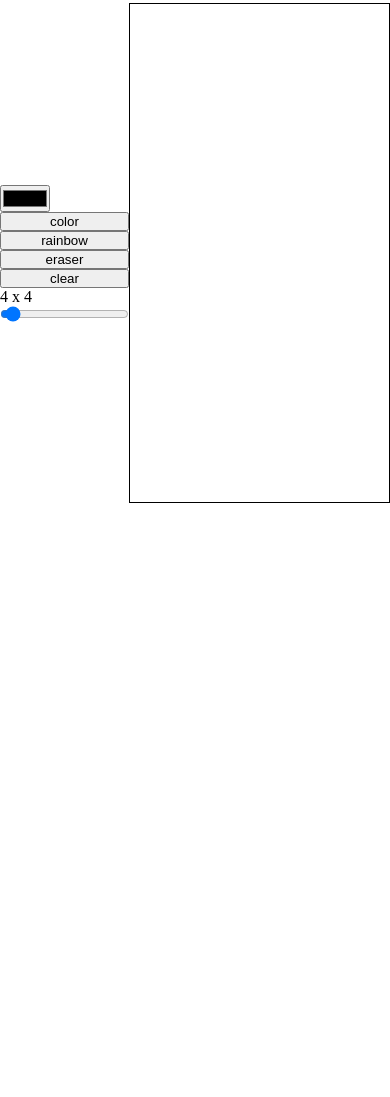
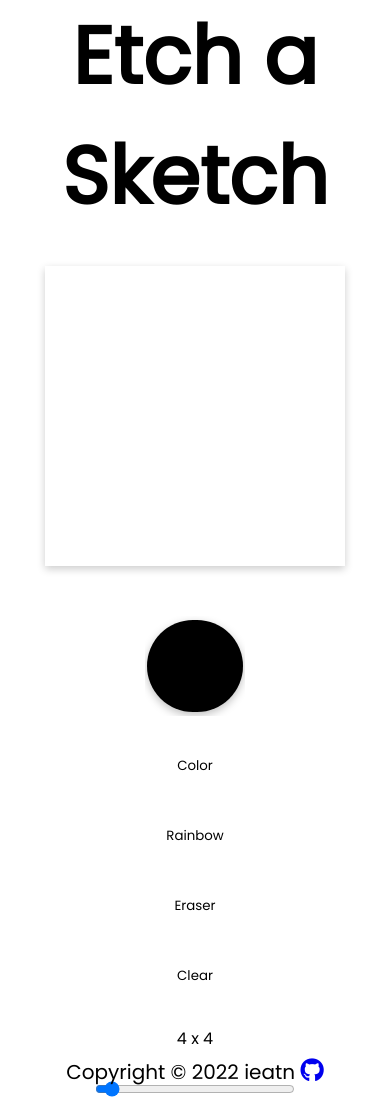
Before and after one commit to ieatn/Etch-A-Sketch, a plain HTML site: page index.html in a window 390 px wide. Shown: the part 34-1131 px from the top of the page. Before the commit the page ends 844 px from the top, so only its background shows below. Drawn offline with Linux system fonts and the light colour scheme.

Commit message:
refactor media queries, footer, design, highlight

```diff
--- a/index.html
+++ b/index.html
@@ -5,6 +5,7 @@
   <meta http-equiv="X-UA-Compatible" content="IE=edge">
   <meta name="viewport" content="width=device-width, initial-scale=1.0">
   <title>Document</title>
+  <link rel="stylesheet" href="https://cdnjs.cloudflare.com/ajax/libs/font-awesome/6.2.1/css/all.min.css" integrity="sha512-MV7K8+y+gLIBoVD59lQIYicR65iaqukzvf/nwasF0nqhPay5w/9lJmVM2hMDcnK1OnMGCdVK+iQrJ7lzPJQd1w==" crossorigin="anonymous" referrerpolicy="no-referrer" />
   <link rel="stylesheet" href="style.css" />
 </head>
 <body>
@@ -12,16 +13,25 @@
   <div class="main">
     <div class="btn-container">
       <input type="color" name="" id="colorInput">
-      <button id="colorBtn">color</button>
-      <button id="rainbowBtn">rainbow</button>
-      <button id="eraserBtn">eraser</button>
-      <button id="clearBtn">clear</button>
+      <button id="colorBtn">Color</button>
+      <button id="rainbowBtn">Rainbow</button>
+      <button id="eraserBtn">Eraser</button>
+      <button id="clearBtn">Clear</button>
       <span id="sliderText"></span>
       <input type="range" name="" id="slider" value="4" min="1" max="64">
     </div>
     <div class="grid"></div>
   </div>
 
+  <footer>
+    <p>Copyright &copy;
+      <script>document.write(new Date().getFullYear())
+      </script> ieatn
+      <a href="https://github.com/ieatn?tab=repositories" target="_blank">
+        <i class="fab fa-github"></i>
+      </a>
+    </p>
+  </footer>
   <script src="script.js"></script>
 </body>
 </html>
--- a/script.js
+++ b/script.js
@@ -79,6 +79,7 @@ const changeColor = (e) => {
 // button functions
 
 const setMode = (mode) => {
+    highlightBtn(mode)
     currentMode = mode
 }
 const reload = () => {
@@ -100,3 +101,17 @@ const updateSlider = (size) => {
 const setColor = (color) => {
     currentColor = color
 }
+const highlightBtn = (mode) => {
+    // remove highlight from all btns
+    rainbowBtn.classList.remove('active')
+    colorBtn.classList.remove('active')
+    eraserBtn.classList.remove('active')
+    // turn on whichever button is sent
+    if (mode === 'rainbow') {
+        rainbowBtn.classList.add('active')
+    } else if (mode === 'color') {
+        colorBtn.classList.add('active')
+    } else if (mode === 'eraser') {
+        eraserBtn.classList.add('active')
+    }
+}
--- a/style.css
+++ b/style.css
@@ -1,25 +1,158 @@
+@import url('https://fonts.googleapis.com/css2?family=Poppins&display=swap');
+
+html {
+    /* footer support for all websites */
+    position: relative;
+    min-height: 100%;
+}
 * {
     margin: 0;
     padding: 0;
     box-sizing: border-box;
 }
+body {
+    font-family: 'Poppins', sans-serif;
+}
 h1 {
     text-align: center;
+    padding: 30px 0;
+    font-size: 80px;
 }
 .grid {
     width: 500px;
     height: 500px;
-    border: solid black 1px;
+    box-shadow: 0 3px 8px rgba(0, 0, 0, 0.2);
     display: grid;
-    /* stops the annoying holding problem */
+    /* stops the annoying mouse holding problem */
     user-select: none;
 }
 .main {
     display: flex;
     justify-content: center;
     align-items: center;
+    margin: auto;
+    max-width: 1100px;
+    gap: 30px;
 }
 .btn-container {
     display: flex;
     flex-direction: column;
+    justify-content: center;
+    align-items: center;
+    gap: 30px;
+    width: 200px;
 }
+button {
+    padding: 10px 20px;
+    border-radius: 5px;
+    font-family: inherit;
+}
+button,
+input {
+    width: 100%;
+    border: none;
+    cursor: pointer;
+    outline: none;
+    background-color: white;
+}
+/* highlight for the button */
+button.active {
+    background-color: black;
+    color: white;
+}
+button,
+input[type='color'] {
+  transition: transform 0.1s ease-in-out;
+}
+
+/* all buttons get bigger when hovered */
+button:hover,
+input[type='color']:hover {
+  transform: scale(1.05);
+}
+input[type='color']:active {
+    transition: transform 0.05s ease-in-out;
+    transform: scale(1);
+}
+
+/* make color picker smaller */
+input[type='color'] {
+    -webkit-appearance: none;
+    width: 100px;
+    height: 100px;
+    border: none;
+}
+/* make the color picker circular */
+input[type='color']::-webkit-color-swatch {
+    border: none;
+    border-radius: 50px;
+    box-shadow: 0px 3px 8px rgba(0, 0, 0, 0.25) ;
+}
+
+/* FOOTER */
+footer {
+    position: absolute;
+    bottom: 0;
+    left: 0;
+    display: flex;
+    align-items: center;
+    justify-content: center;
+    gap: 10px;
+    width: 100%;
+    padding: 10px;
+    font-size: 20px;
+}
+
+.fa-github {
+    color: var(--primary-dark);
+    font-size: 24px;
+    transition: transform 0.3s ease-in-out;
+}
+
+.fa-github:hover {
+    transform: rotate(360deg) scale(1.2);
+}
+
+
+/* MEDIA QUERIES */
+
+@media (max-width: 1200px) {
+    .main {
+        justify-content: center;
+    }
+}
+
+@media (max-width: 850px) {
+    .main {
+        gap: 50px;
+    }
+
+    .settings {
+        width: 150px;
+        gap: 16px;
+    }
+
+    .size-value {
+        margin-bottom: -4px;
+    }
+
+    .grid {
+        width: 400px;
+        height: 400px;
+    }
+}
+
+@media (max-width: 650px) {
+    .title {
+        font-size: 50px;
+    }
+
+    .main {
+        flex-direction: column-reverse;
+    }
+
+    .grid {
+        width: 300px;
+        height: 300px;
+    }
+}
```
